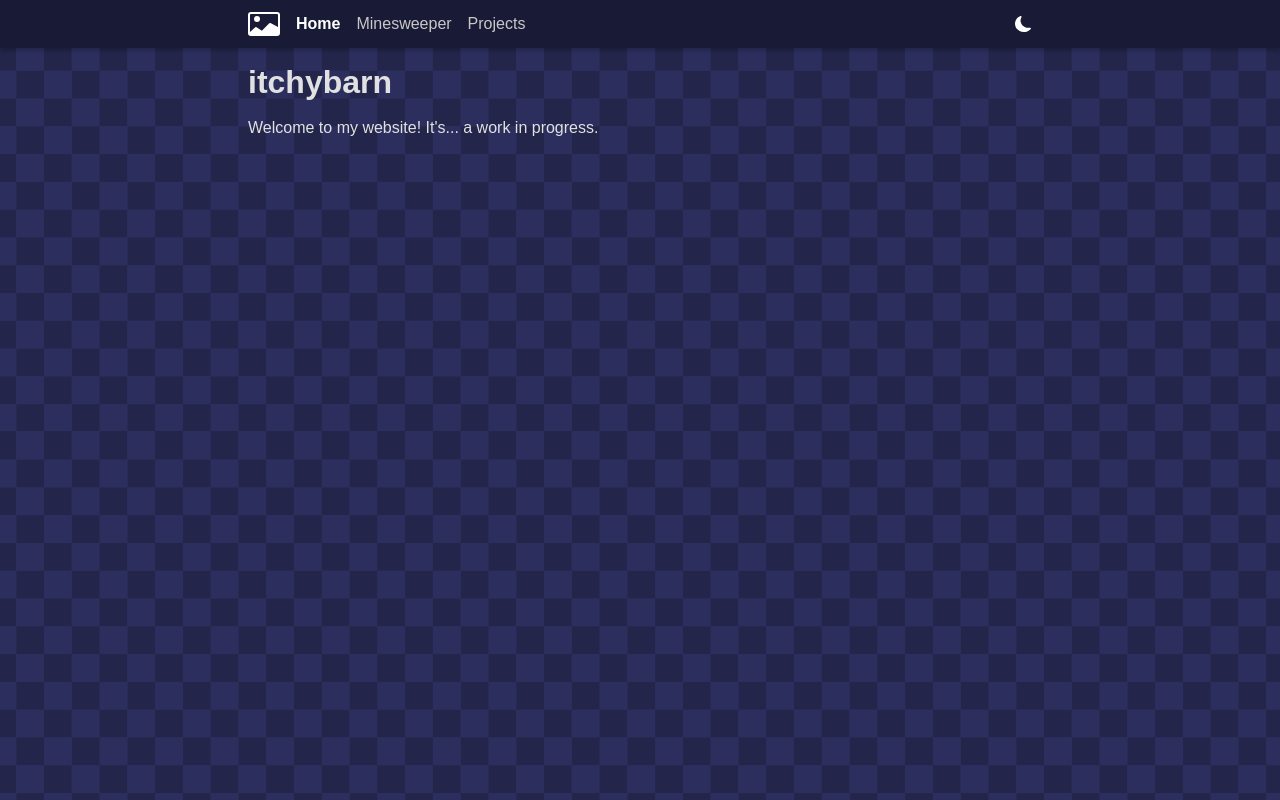
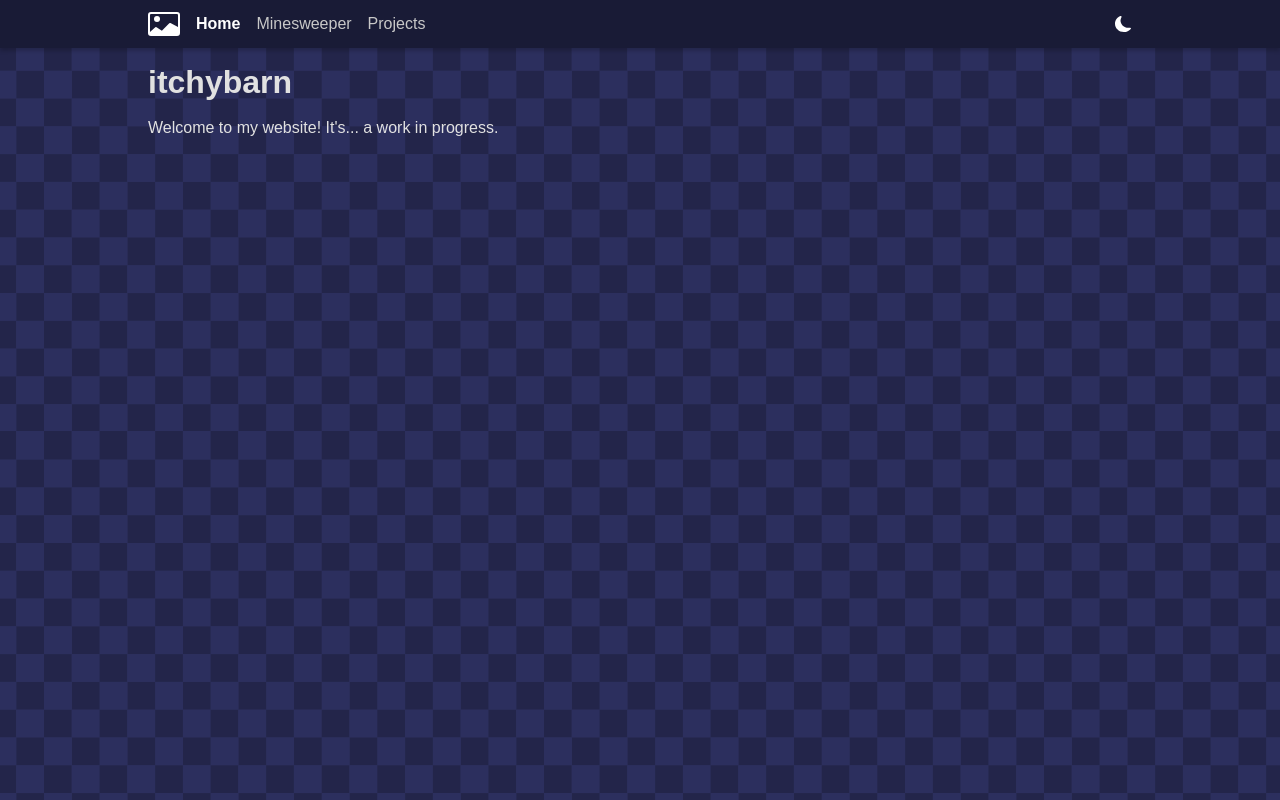
Before and after one commit to itchybarn/PortfolioWebsite, a React (Vite) app in the folder frontend/: page / in a window 1280 px wide. Built offline with nearby package versions, Linux system fonts and the light colour scheme.

Commit message:
Just changed max-width from 800px to 1000px.

```diff
--- a/frontend/src/css/index.css
+++ b/frontend/src/css/index.css
@@ -1,5 +1,5 @@
 :root {
-    --max-width: 800px;
+    --max-width: 1000px;
     --side-padding: 0.5rem;
 }
 
```
